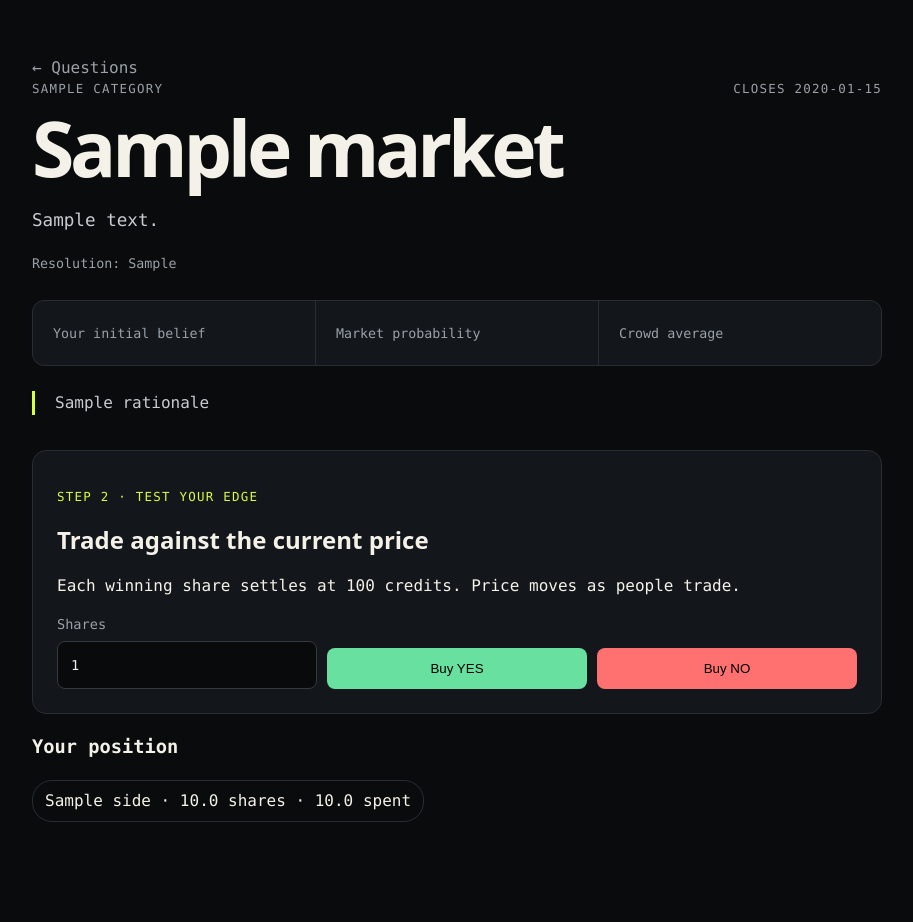
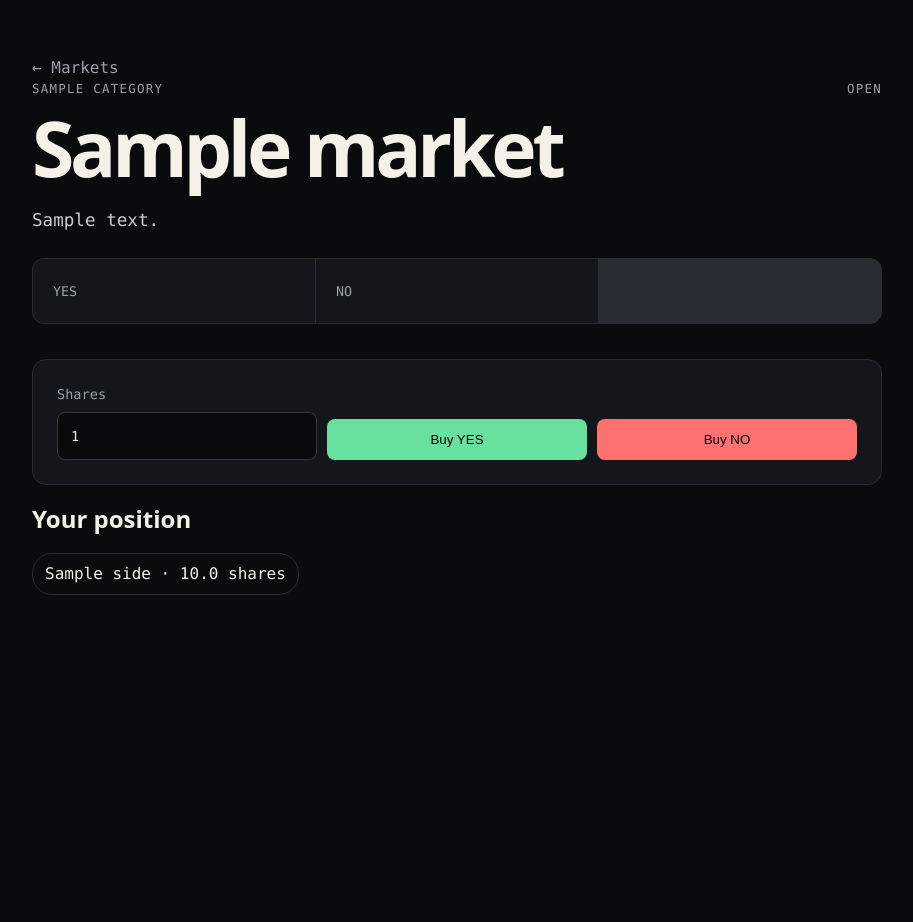
Before and after one commit to labriesystems/Prediction-Market, a Python web app: template templates/market.html in a window 1280 px wide. Shown: the part 72-994 px from the top of the page, without its empty margins (103-1016 px from the left). After the commit the page ends 667 px from the top, so only its background shows below. Run offline with Jinja, Linux system fonts and the light colour scheme; the template is opened without the code that fills it: most values are stand-ins (such as "Sample title", 1, 10 or a date in 2020).

Commit message:
Update market.html

```diff
--- a/templates/market.html
+++ b/templates/market.html
@@ -1,5 +1,87 @@
-{% extends 'base.html' %}{% block title %}{{ market.question }}{% endblock %}{% block content %}<a class="back" href="{{ url_for('index') }}">← Questions</a><article class="market"><div class="meta"><span>{{ market.category }}</span><span>Closes {{ market.closes_at[:10] }}</span></div><h1>{{ market.question }}</h1><p>{{ market.description }}</p><small>Resolution: {{ market.resolution_source }}</small>
-{% if not forecast and market.status == 'open' %}<section class="panel focus"><p class="eyebrow">YOUR PREDICTION</p><h2>What is the probability of YES?</h2><p>You cannot change this initial forecast. The market stays hidden until you commit.</p><form method="post" action="{{ url_for('forecast',market_id=market.id) }}"><label class="prob"><input type="number" name="probability" min="1" max="99" value="50" required><span>%</span></label><label>Reasoning (optional)<textarea name="rationale" maxlength="500" placeholder="What evidence would make you right?"></textarea></label><button>Lock forecast and reveal market</button></form></section>
-{% elif forecast %}<section class="comparison"><div><small>Your initial belief</small><strong>{{ pct(forecast.probability) }}</strong></div><div><small>Market probability</small><strong>{{ pct(probability) }}</strong></div><div><small>Crowd average</small><strong>{{ pct(crowd.avg_probability) }}</strong></div></section>{% if forecast.rationale %}<blockquote>{{ forecast.rationale }}</blockquote>{% endif %}
-{% if market.status == 'open' %}<section class="panel"><p class="eyebrow">STEP 2 · TEST YOUR EDGE</p><h2>Trade against the current price</h2><p>Each winning share settles at 100 credits. Price moves as people trade.</p><form class="trade" method="post" action="{{ url_for('trade',market_id=market.id) }}"><label>Shares<input type="number" name="shares" min="0.1" max="100" step="0.1" value="1" required></label><button name="side" value="YES" class="yes">Buy YES</button><button name="side" value="NO" class="no">Buy NO</button></form></section>{% else %}<section class="resolved"><b>Resolved {{ 'YES' if market.outcome else 'NO' }}</b></section>{% endif %}
-{% if position %}<section><h3>Your position</h3><div class="positions">{% for p in position %}<span>{{ p.side }} · {{ '%.1f'|format(p.shares) }} shares · {{ '%.1f'|format(p.cost) }} spent</span>{% endfor %}</div></section>{% endif %}{% endif %}</article>{% endblock %}
+{% extends 'base.html' %}
+
+{% block title %}Market · Prediction Market{% endblock %}
+
+{% block content %}
+
+<a class="back" href="{{ url_for('markets') }}">← Markets</a>
+
+<article class="market">
+
+  <div class="meta">
+    <span>{{ market.category }}</span>
+    <span>{{ market.status }}</span>
+  </div>
+
+  <h1>{{ market.question }}</h1>
+
+  {% if market.description %}
+    <p>{{ market.description }}</p>
+  {% endif %}
+
+  <section class="comparison">
+
+    <div>
+      <small>YES</small>
+      <strong>{{ pct(probability) }}</strong>
+    </div>
+
+    <div>
+      <small>NO</small>
+      <strong>{{ pct(1 - probability) }}</strong>
+    </div>
+
+  </section>
+
+  {% if market.status == 'open' %}
+
+    <form
+      class="panel trade"
+      method="post"
+      action="{{ url_for('trade', market_id=market.id) }}"
+    >
+
+      <label>
+        Shares
+        <input
+          type="number"
+          name="shares"
+          min="0.1"
+          max="100"
+          step="0.1"
+          value="1"
+          required
+        >
+      </label>
+
+      <button name="side" value="YES" class="yes">
+        Buy YES
+      </button>
+
+      <button name="side" value="NO" class="no">
+        Buy NO
+      </button>
+
+    </form>
+
+  {% endif %}
+
+  {% if position %}
+
+    <section>
+      <h2>Your position</h2>
+
+      <div class="positions">
+        {% for p in position %}
+          <span>
+            {{ p.side }} · {{ '%.1f'|format(p.shares) }} shares
+          </span>
+        {% endfor %}
+      </div>
+    </section>
+
+  {% endif %}
+
+</article>
+
+{% endblock %}
```
